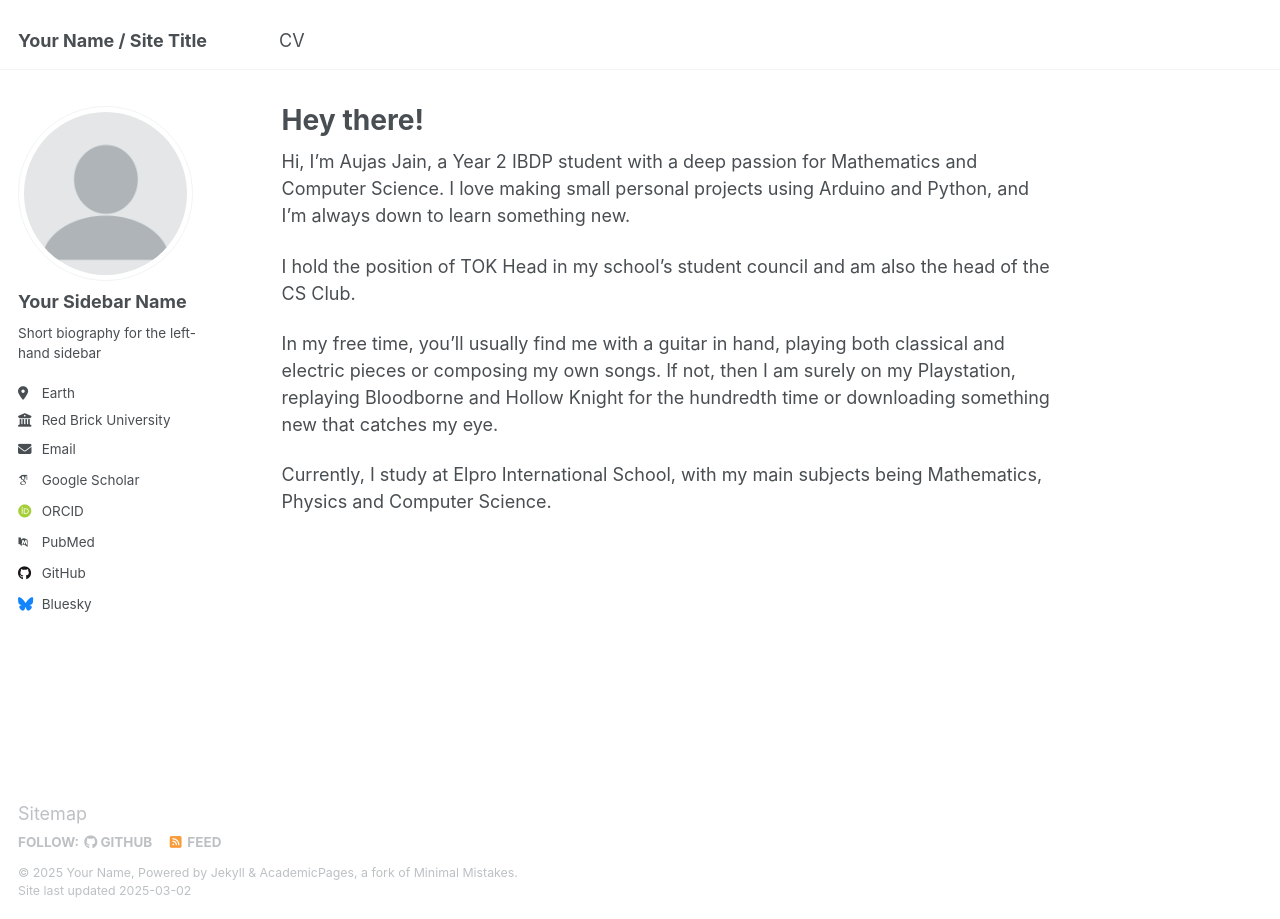
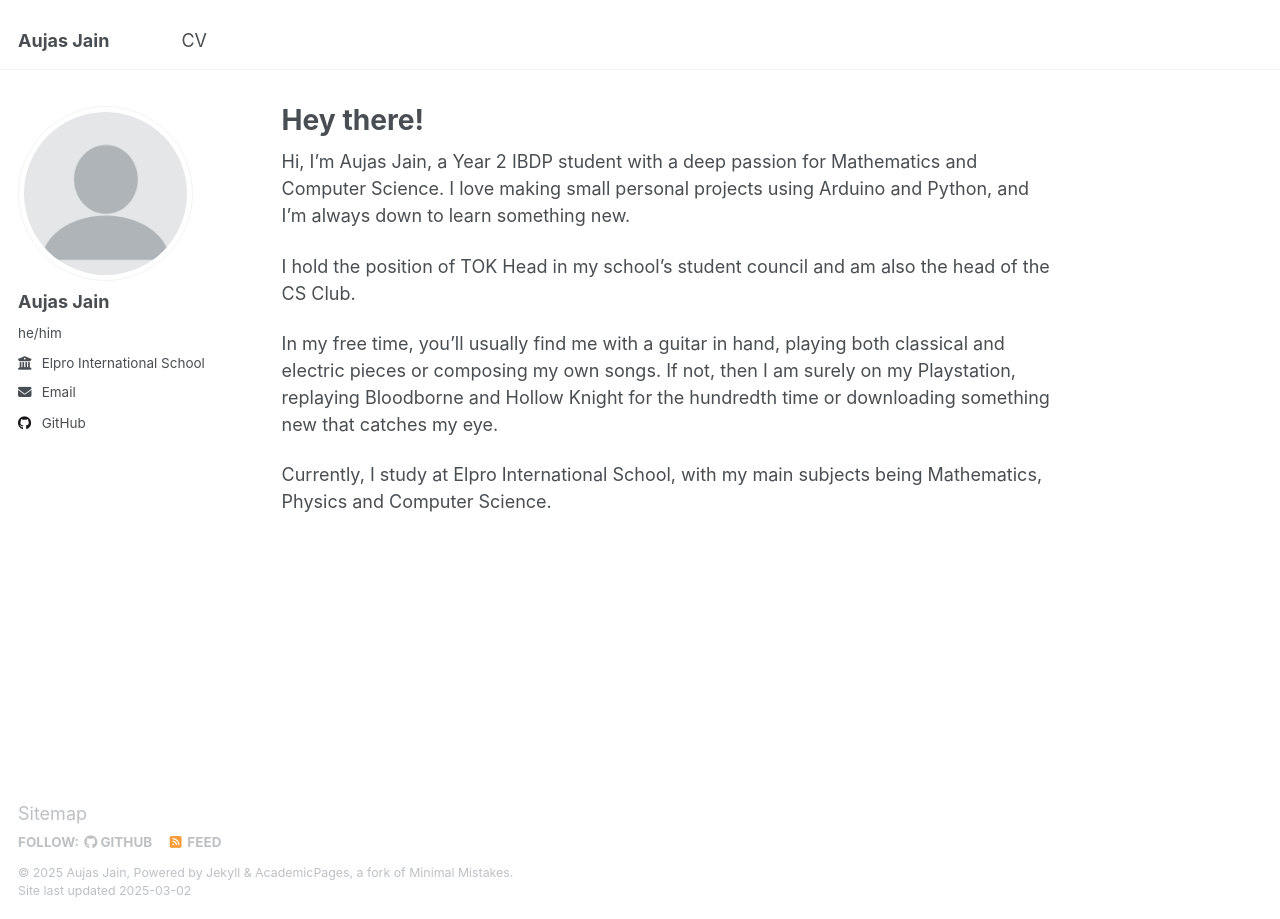
Before and after one commit to aujasjain/aujasjain.github.io, a Jekyll site: the page built from _pages/about.md, in a window 1280 px wide. Built offline with Jekyll 4.4.1, drawn with Linux system fonts in a browser that asks for light colours; some web fonts are replaced.

Commit message:
Update _config.yml

```diff
--- a/_config.yml
+++ b/_config.yml
@@ -9,13 +9,13 @@
 # Basic Site Settings
 locale                   : "en-US"
 site_theme               : "default"
-title                    : "Your Name / Site Title"
+title                    : "Aujas Jain"
 title_separator          : "-"
-name                     : &name "Your Name"
+name                     : &name "Aujas Jain"
 description              : &description "personal description"
-url                      : https://academicpages.github.io # the base hostname & protocol for your site e.g. "https://[your GitHub username].github.io"
+url                      : https://aujasjain.github.io # the base hostname & protocol for your site e.g. "https://[your GitHub username].github.io"
 baseurl                  : "" # the subpath of your site, e.g. "/blog"
-repository               : "academicpages/academicpages.github.io"
+repository               : "aujasjain/aujasjain.github.io"
 
 # Site Author - The following control what appear as part of the author content on the side bar.
 #               If a field is blank the icon and link will not appear, otherwise it will be shown.
@@ -23,34 +23,21 @@ repository               : "academicpages/academicpages.github.io"
 author:
   # Biographic information
   avatar           : "profile.png"
-  name             : "Your Sidebar Name"
-  pronouns         : # example: "she/her"
-  bio              : "Short biography for the left-hand sidebar"
-  location         : "Earth"
-  employer         : "Red Brick University"
+  name             : "Aujas Jain"
+  pronouns         : "he/him"
+  employer         : "Elpro International School"
   uri              : # URL
-  email            : "none@example.org"
-
-  # Academic websites
-  arxiv            : # URL - Update with the correct link to your profile
-  googlescholar    : "https://scholar.google.com/citations?user=PS_CX0AAAAAJ"
-  impactstory      : # URL
-  orcid            : "http://orcid.org/yourorcidurl"
-  semantic         : # URL
-  pubmed           : "https://www.ncbi.nlm.nih.gov/pubmed/?term=john+snow"
-  researchgate     : # URL
-  scopus           : # URL
+  email            : "jainaujas25@gmail.com"
 
   # Repositories and software development
   bitbucket        : # Username - Update with your username on the site
   codepen          : # Username
   dribbble         : # Username
-  github           : "academicpages"
+  github           : "aujasjain"
   kaggle           : # Username
   stackoverflow    : # User number or user number and name (i.e., use "1" or "1/jeff-atwood")
 
   # Social media
-  bluesky          : "bsky.app" # Replace this with you Bluesky username
   facebook         : # Username
   flickr           : # Username
   foursquare       : # Username
@@ -75,14 +62,6 @@ author:
   youtube          : # Username
   zhihu            : # Username
 
-# Publication Category - The following the list of publication categories and their headings
-publication_category:
-  books:
-    title: 'Books'
-  manuscripts:
-    title: 'Journal Articles'
-  conferences:
-    title: 'Conference Papers'
 
 # Site Settings
 teaser                   :  # filename of teaser fallback teaser image placed in /images/, .e.g. "500x300.png"
```
